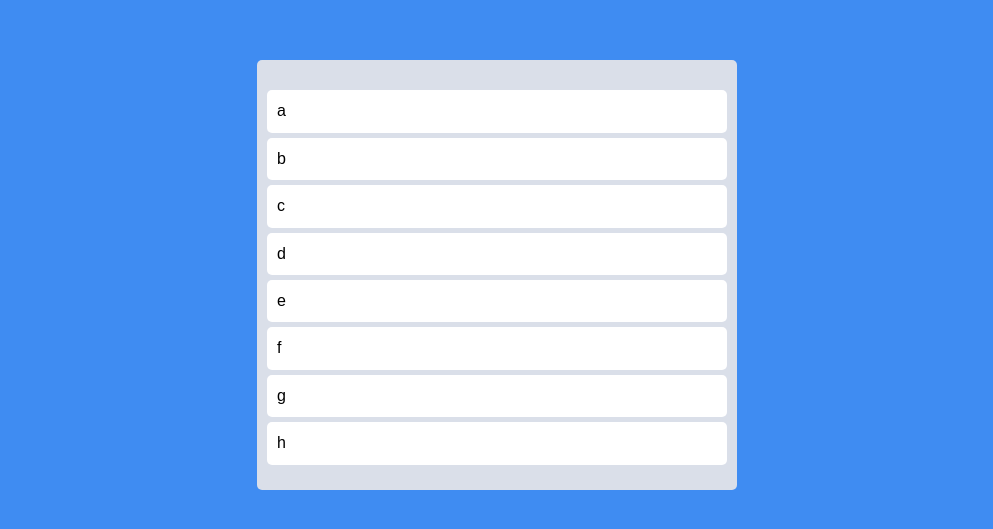
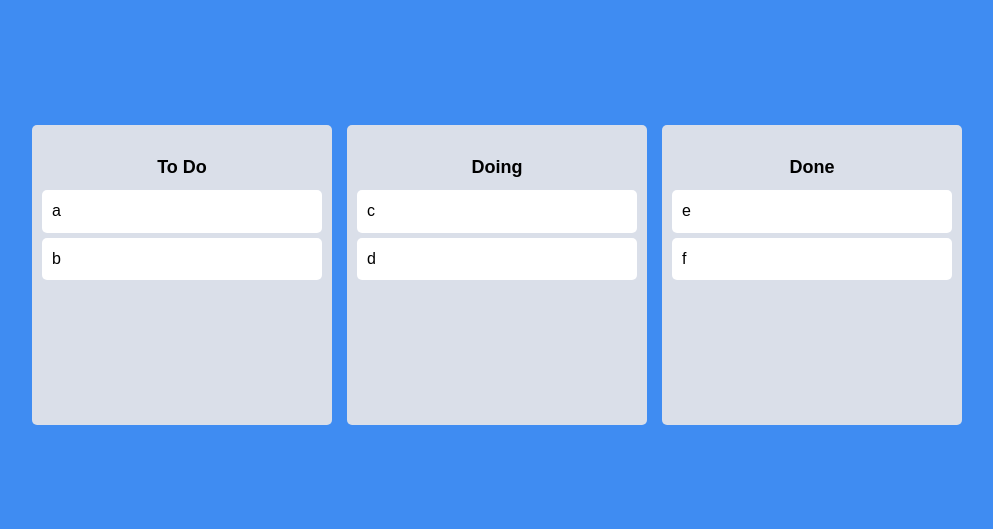
Before and after one commit to JobMarketIsCold/ReactMiddleClassIsCold, a React (Create React App) app: page / in a window 1280 px wide. Shown: the part 125-654 px from the top of the page, without its empty margins (143-1136 px from the left). Built offline with nearby package versions, Linux system fonts and the light colour scheme.

Commit message:
multi board

```diff
--- a/src/App.tsx
+++ b/src/App.tsx
@@ -2,11 +2,13 @@
 import { useRecoilState } from "recoil";
 import { styled } from "styled-components";
 import { toDoState } from "./atoms";
+import DraggableCard from "./Components/DraggableCard";
+import { useState } from "react";
+import Board from "./Components/Board";
 
 const Wrapper = styled.div`
 	display: flex;
-	max-width: 480px;
-	width: 100%;
+	width: 100vw;
 	margin: 0 auto;
 	justify-content: center;
 	align-items: center;
@@ -14,61 +16,32 @@
 `;
 
 const Boards = styled.div`
-	display: grid;
+	display: flex;
+	justify-content: center;
+	align-items: flex-start;
 	width: 100%;
-	grid-template-columns: repeat(1, 1fr);
-`;
-
-const Board = styled.div`
-	padding: 20px 10px;
-	padding-top: 30px;
-	background-color: ${(props) => props.theme.boardColor};
-	border-radius: 5px;
-	min-height: 200px;
-`;
-
-const Card = styled.div`
-	border-radius: 5px;
-	padding: 10px 10px;
-	margin-bottom: 5px;
-	background-color: ${(props) => props.theme.cardColor};
+	gap: 15px;
 `;
 
 function App() {
 	const [toDos, setToDos] = useRecoilState(toDoState);
-	const onDargEnd = ({ draggableId, destination, source }: DropResult) => {
+
+	const onDragEnd = ({ draggableId, destination, source }: DropResult) => {
 		if (!destination) return;
-		setToDos((oldToDos) => {
-			const copyToDos = [...oldToDos];
-			copyToDos.splice(source.index, 1);
-			copyToDos.splice(destination?.index, 0, draggableId);
-			return copyToDos;
-		});
+		// setToDos((oldToDos) => {
+		// 	const copyToDos = [...oldToDos];
+		// 	copyToDos.splice(source.index, 1);
+		// 	copyToDos.splice(destination.index, 0, draggableId);
+		// 	return copyToDos;
+		// });
 	};
 	return (
-		<DragDropContext onDragEnd={onDargEnd}>
+		<DragDropContext onDragEnd={onDragEnd}>
 			<Wrapper>
 				<Boards>
-					<Droppable droppableId="one">
-						{(provided) => (
-							<Board ref={provided.innerRef} {...provided.droppableProps}>
-								{toDos.map((toDo, index) => (
-									<Draggable key={toDo} draggableId={toDo} index={index}>
-										{(provided) => (
-											<Card
-												ref={provided.innerRef}
-												{...provided.dragHandleProps}
-												{...provided.draggableProps}
-											>
-												{toDo}
-											</Card>
-										)}
-									</Draggable>
-								))}
-								{provided.placeholder}
-							</Board>
-						)}
-					</Droppable>
+					{Object.keys(toDos).map((boardId) => (
+						<Board boardId={boardId} key={boardId} toDos={toDos[boardId]} />
+					))}
 				</Boards>
 			</Wrapper>
 		</DragDropContext>
--- /dev/null
+++ b/src/Components/Board.tsx
@@ -0,0 +1,46 @@
+import React from "react";
+import { Droppable } from "react-beautiful-dnd";
+import DraggableCard from "./DraggableCard";
+import { styled } from "styled-components";
+
+interface IBoardProps {
+	toDos: string[];
+	boardId: string;
+}
+
+function Board({ toDos, boardId }: IBoardProps) {
+	return (
+		<Wrapper>
+			<Title>{boardId}</Title>
+			<Droppable droppableId={boardId}>
+				{(magic) => (
+					<div ref={magic.innerRef} {...magic.droppableProps}>
+						{toDos.map((toDo, index) => (
+							<DraggableCard key={toDo} index={index} toDo={toDo} />
+						))}
+						{magic.placeholder}
+					</div>
+				)}
+			</Droppable>
+		</Wrapper>
+	);
+}
+
+export default Board;
+
+const Wrapper = styled.div`
+	width: 300px;
+	padding: 20px 10px;
+	padding-top: 10px;
+	padding-top: 30px;
+	background-color: ${(props) => props.theme.boardColor};
+	border-radius: 5px;
+	min-height: 300px;
+`;
+
+const Title = styled.h2`
+	text-align: center;
+	font-weight: 600;
+	margin-bottom: 10px;
+	font-size: 18px;
+`;
--- /dev/null
+++ b/src/Components/DraggableCard.tsx
@@ -0,0 +1,30 @@
+import React from "react";
+import { Draggable } from "react-beautiful-dnd";
+import { styled } from "styled-components";
+
+interface IDraggableCardProps {
+	toDo: string;
+	index: number;
+}
+
+function DraggableCard({ toDo, index }: IDraggableCardProps) {
+	console.log(toDo, "렌더");
+	return (
+		<Draggable key={toDo} draggableId={toDo} index={index}>
+			{(provided) => (
+				<Card ref={provided.innerRef} {...provided.dragHandleProps} {...provided.draggableProps}>
+					{toDo}
+				</Card>
+			)}
+		</Draggable>
+	);
+}
+
+const Card = styled.div`
+	border-radius: 5px;
+	padding: 10px 10px;
+	margin-bottom: 5px;
+	background-color: ${(props) => props.theme.cardColor};
+`;
+
+export default React.memo(DraggableCard);
--- a/src/atoms.ts
+++ b/src/atoms.ts
@@ -1,6 +1,14 @@
 import { atom, selector } from "recoil";
 
-export const toDoState = atom({
+interface IToDoState {
+	[key: string]: string[];
+}
+
+export const toDoState = atom<IToDoState>({
 	key: "toDo",
-	default: ["a", "b", "c", "d", "e", "f", "g", "h"],
+	default: {
+		"To Do": ["a", "b"],
+		Doing: ["c", "d"],
+		Done: ["e", "f"],
+	},
 });
```
Also changed, not shown: src/components/CreateToDo.tsx (deleted, +0 -63 lines).
